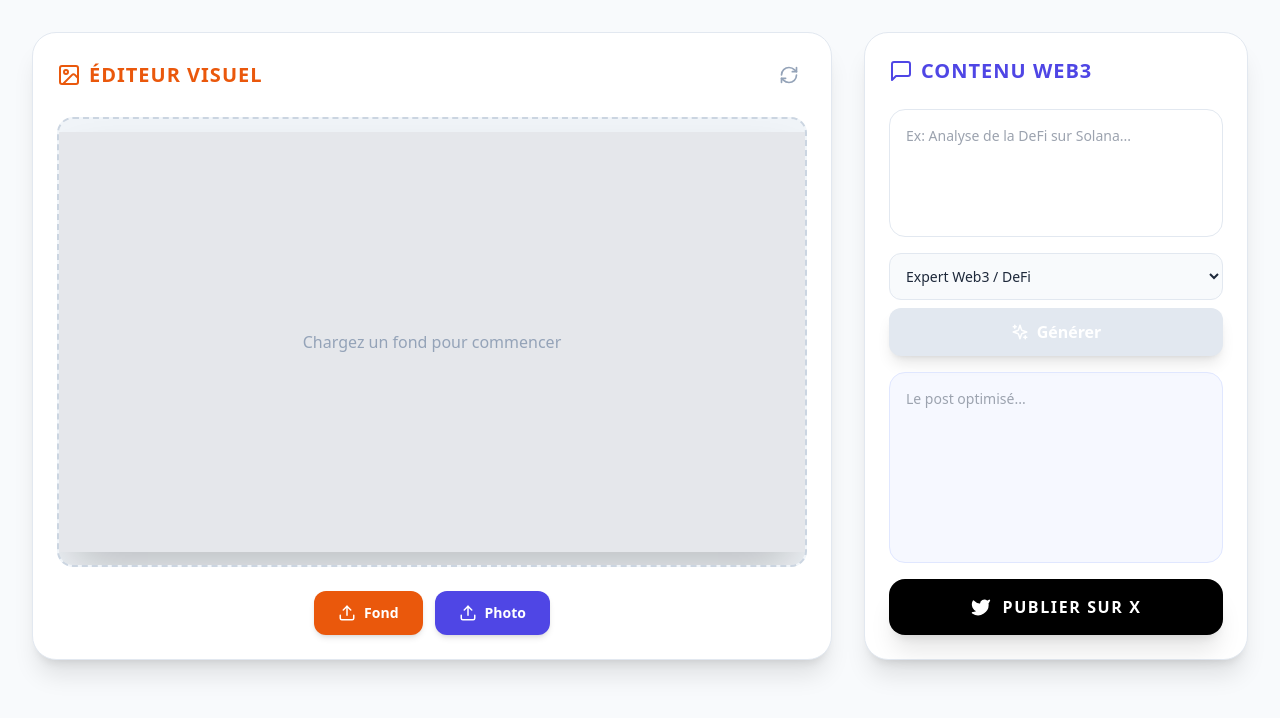
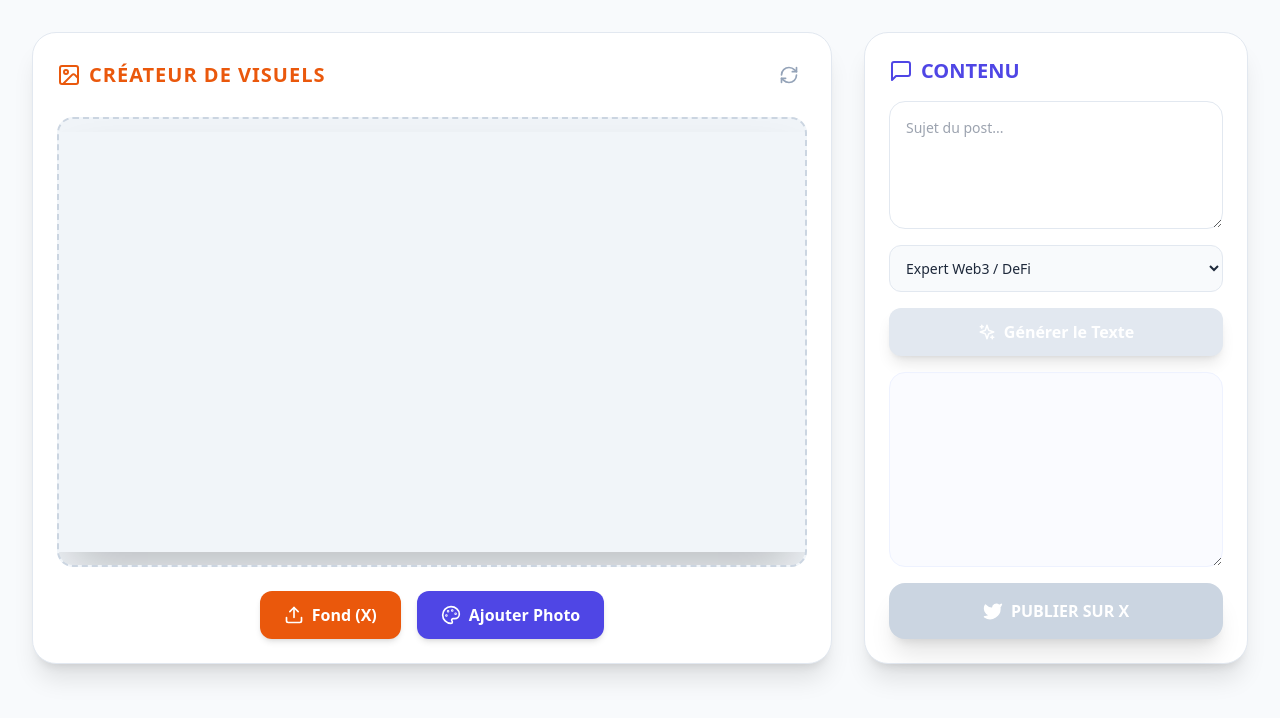
Before and after one commit to Grignute/mon-generateur-x, a React (Vite) app: page / in a window 1280 px wide. Shown: the top 718 px of the page. Built offline with nearby package versions, Linux system fonts and the light colour scheme.

Commit message:
Update App.jsx

```diff
--- a/src/App.jsx
+++ b/src/App.jsx
@@ -1,5 +1,5 @@
 import React, { useState, useRef, useEffect } from 'react';
-import { Upload, RotateCw, Maximize, Image as ImageIcon, Trash2, Sparkles, MessageSquare, Loader2, Twitter, RefreshCw, AlertCircle } from 'lucide-react';
+import { Upload, RotateCw, Maximize, Image as ImageIcon, Trash2, Sparkles, MessageSquare, Loader2, Twitter, RefreshCw, AlertCircle, Palette } from 'lucide-react';
 
 export default function App() {
   // --- ÉTAT : IMAGE ---
@@ -7,7 +7,10 @@ export default function App() {
   const [overlayImage, setOverlayImage] = useState(null);
   const [canvasSize, setCanvasSize] = useState({ width: 800, height: 450 });
   const [overlayState, setOverlayState] = useState({
-    x: 100, y: 100, scale: 0.5, rotation: 5
+    x: 100, y: 100, scale: 0.5, rotation: 0,
+    borderStyle: 'classic', // classic, stars, glow, jagged
+    borderWidths: [10, 10, 40, 10], // top, right, bottom, left
+    accentColor: '#ffffff'
   });
 
   // --- ÉTAT : TEXTE ---
@@ -18,14 +21,12 @@ export default function App() {
   const [selectedTone, setSelectedTone] = useState('Expert Web3 / DeFi');
   const [errorMessage, setErrorMessage] = useState(null);
 
-  // --- REFS ---
   const canvasRef = useRef(null);
   const baseImgRef = useRef(null);
   const overlayImgRef = useRef(null);
   const isDragging = useRef(false);
   const lastPos = useRef({ x: 0, y: 0 });
 
-  // --- PERSISTANCE DU FOND ---
   useEffect(() => {
     const savedBg = localStorage.getItem('myPostBackground');
     if (savedBg) {
@@ -39,14 +40,6 @@ export default function App() {
     }
   }, []);
 
-  const saveBackgroundToLocal = (dataUrl) => {
-    try {
-      localStorage.setItem('myPostBackground', dataUrl);
-    } catch (e) {
-      console.warn("Image de fond trop lourde pour le stockage local.");
-    }
-  };
-
   const processFile = (file, type) => {
     if (!file || !file.type.startsWith('image/')) return;
     const reader = new FileReader();
@@ -55,15 +48,28 @@ export default function App() {
       const img = new Image();
       img.onload = () => {
         if (type === 'base') {
-          saveBackgroundToLocal(result);
+          localStorage.setItem('myPostBackground', result);
           setBaseImage(result);
           baseImgRef.current = img;
           setCanvasSize({ width: img.width, height: img.height });
         } else {
+          // --- CALCUL DU HASARD BASÉ SUR L'HEURE ---
+          const now = Date.now();
+          const randomAngle = (now % 31) - 15; // Entre -15 et 15
+
+          // Variations de bords irréguliers (style polaroïd ou scrap)
+          const bTop = 8 + (now % 5);
+          const bRight = 8 + ((now >> 1) % 5);
+          const bBottom = 25 + ((now >> 2) % 15);
+          const bLeft = 8 + ((now >> 3) % 5);
+
+          // Choix du style décoratif
+          const styles = ['classic', 'stars', 'glow', 'jagged'];
+          const chosenStyle = styles[now % styles.length];
+
           let initialScale = 0.5;
           if (baseImgRef.current) {
-            const targetWidth = baseImgRef.current.width * 0.4;
-            initialScale = targetWidth / img.width;
+            initialScale = (baseImgRef.current.width * 0.35) / img.width;
           }
 
           setOverlayImage(result);
@@ -72,7 +78,10 @@ export default function App() {
             x: baseImgRef.current ? baseImgRef.current.width / 2 : 200,
             y: baseImgRef.current ? baseImgRef.current.height / 2 : 200,
             scale: initialScale,
-            rotation: 5
+            rotation: randomAngle,
+            borderStyle: chosenStyle,
+            borderWidths: [bTop, bRight, bBottom, bLeft],
+            accentColor: now % 2 === 0 ? '#6366f1' : '#f59e0b'
           });
         }
       };
@@ -87,10 +96,7 @@ export default function App() {
     const rect = canvasRef.current.getBoundingClientRect();
     const scaleX = canvasRef.current.width / rect.width;
     const scaleY = canvasRef.current.height / rect.height;
-    lastPos.current = {
-      x: (clientX - rect.left) * scaleX,
-      y: (clientY - rect.top) * scaleY
-    };
+    lastPos.current = { x: (clientX - rect.left) * scaleX, y: (clientY - rect.top) * scaleY };
   };
 
   const moveDragging = (clientX, clientY) => {
@@ -100,15 +106,11 @@ export default function App() {
     const scaleY = canvasRef.current.height / rect.height;
     const currentX = (clientX - rect.left) * scaleX;
     const currentY = (clientY - rect.top) * scaleY;
-
     const dx = currentX - lastPos.current.x;
     const dy = currentY - lastPos.current.y;
-
     setOverlayState(prev => ({ ...prev, x: prev.x + dx, y: prev.y + dy }));
     lastPos.current = { x: currentX, y: currentY };
   };
-
-  const stopDragging = () => { isDragging.current = false; };
 
   useEffect(() => {
     const canvas = canvasRef.current;
@@ -122,26 +124,69 @@ export default function App() {
     } else {
       canvas.width = 800;
       canvas.height = 450;
-      ctx.fillStyle = '#e5e7eb';
+      ctx.fillStyle = '#f1f5f9';
       ctx.fillRect(0, 0, canvas.width, canvas.height);
     }
 
     if (overlayImgRef.current) {
+      const { x, y, rotation, scale, borderStyle, borderWidths, accentColor } = overlayState;
+      const w = overlayImgRef.current.width;
+      const h = overlayImgRef.current.height;
+
       ctx.save();
-      const { x, y, rotation, scale } = overlayState;
       ctx.translate(x, y);
       ctx.rotate((rotation * Math.PI) / 180);
       ctx.scale(scale, scale);
 
-      const w = overlayImgRef.current.width;
-      const h = overlayImgRef.current.height;
+      // 1. EFFETS DE DÉCORATION ARRIÈRE-PLAN
+      if (borderStyle === 'glow') {
+        ctx.shadowBlur = 60;
+        ctx.shadowColor = accentColor;
+      } else {
+        ctx.shadowBlur = 30;
+        ctx.shadowColor = 'rgba(0,0,0,0.3)';
+      }
 
-      ctx.shadowColor = 'rgba(0,0,0,0.3)';
-      ctx.shadowBlur = 30;
+      // 2. DESSIN DU CADRE (Bords irréguliers demandés)
+      const [t, r, b, l] = borderWidths;
       ctx.fillStyle = 'white';
-      const pad = Math.max(w, h) * 0.05;
-      ctx.fillRect(-w/2 - pad, -h/2 - pad, w + pad*2, h + pad*4);
+
+      if (borderStyle === 'jagged') {
+        // Effet bords découpés "timbre"
+        ctx.beginPath();
+        const step = 20;
+        const rectW = w + l + r;
+        const rectH = h + t + b;
+        const startX = -w/2 - l;
+        const startY = -h/2 - t;
+        ctx.moveTo(startX, startY);
+        // On dessine grossièrement pour l'effet scrap
+        for(let i=0; i<rectW; i+=step) ctx.lineTo(startX+i, startY+(i%2?5:0));
+        for(let i=0; i<rectH; i+=step) ctx.lineTo(startX+rectW+(i%2?5:0), startY+i);
+        for(let i=rectW; i>0; i-=step) ctx.lineTo(startX+i, startY+rectH+(i%2?5:0));
+        for(let i=rectH; i>0; i-=step) ctx.lineTo(startX+(i%2?5:0), startY+i);
+        ctx.closePath();
+        ctx.fill();
+      } else {
+        ctx.fillRect(-w/2 - l, -h/2 - t, w + l + r, h + t + b);
+      }
+
+      // 3. IMAGE PRINCIPALE
+      ctx.shadowBlur = 0;
       ctx.drawImage(overlayImgRef.current, -w/2, -h/2, w, h);
+
+      // 4. DÉCORATIONS SUPPLÉMENTAIRES (Étoiles/Confettis)
+      if (borderStyle === 'stars') {
+        ctx.fillStyle = accentColor;
+        for(let i=0; i<8; i++) {
+          const sx = (Math.random() - 0.5) * (w * 1.5);
+          const sy = (Math.random() - 0.5) * (h * 1.5);
+          ctx.beginPath();
+          ctx.arc(sx, sy, 5, 0, Math.PI * 2);
+          ctx.fill();
+        }
+      }
+
       ctx.restore();
     }
   }, [baseImage, overlayImage, overlayState, canvasSize]);
@@ -158,9 +203,8 @@ export default function App() {
       });
       const data = await response.json();
       if (data.text) setGeneratedText(data.text);
-      else throw new Error("Réponse vide");
     } catch (err) {
-      setErrorMessage("Erreur lors de la génération du texte.");
+      setErrorMessage("Erreur de génération texte.");
     } finally {
       setIsGenerating(false);
     }
@@ -181,38 +225,27 @@ export default function App() {
       if (result.success) {
         alert("Publication réussie !");
         setOverlayImage(null);
-        overlayImgRef.current = null;
         setGeneratedText('');
-        setTextPrompt('');
       } else {
-        setErrorMessage(result.error || "Une erreur est survenue (403).");
+        setErrorMessage(result.error);
       }
     } catch (err) {
-      setErrorMessage("Serveur injoignable.");
+      setErrorMessage("Erreur de connexion serveur.");
     } finally {
       setIsPublishing(false);
     }
   };
 
-  const resetAll = () => {
-    setOverlayImage(null);
-    overlayImgRef.current = null;
-    setGeneratedText('');
-    setTextPrompt('');
-    setErrorMessage(null);
-  };
-
   return (
     <div className="min-h-screen bg-slate-50 p-4 md:p-8 font-sans text-slate-800">
       <div className="max-w-7xl mx-auto grid grid-cols-1 lg:grid-cols-3 gap-8">
-
         <div className="lg:col-span-2 space-y-4">
           <div className="bg-white p-6 rounded-3xl shadow-xl border border-slate-200">
             <div className="flex justify-between items-center mb-6">
               <h2 className="text-xl font-black flex items-center gap-2 text-orange-600 uppercase tracking-wider">
-                <ImageIcon size={24} /> Éditeur Visuel
+                <ImageIcon size={24} /> Créateur de Visuels
               </h2>
-              <button onClick={resetAll} className="p-2 text-slate-400 hover:text-red-500 transition-colors">
+              <button onClick={() => setOverlayImage(null)} className="p-2 text-slate-400 hover:text-red-500 transition-colors">
                 <RefreshCw size={20} />
               </button>
             </div>
@@ -222,108 +255,71 @@ export default function App() {
                 ref={canvasRef}
                 onMouseDown={(e) => startDragging(e.clientX, e.clientY)}
                 onMouseMove={(e) => moveDragging(e.clientX, e.clientY)}
-                onMouseUp={stopDragging}
-                onMouseLeave={stopDragging}
-                onTouchStart={(e) => startDragging(e.touches[0].clientX, e.touches[0].clientY)}
-                onTouchMove={(e) => moveDragging(e.touches[0].clientX, e.touches[0].clientY)}
-                onTouchEnd={stopDragging}
-                className={`max-w-full h-auto shadow-2xl transition-transform ${overlayImage ? 'cursor-move' : 'cursor-default'}`}
+                onMouseUp={() => isDragging.current = false}
+                className={`max-w-full h-auto shadow-2xl ${overlayImage ? 'cursor-move' : ''}`}
               />
-              {!baseImage && <p className="absolute text-slate-400 font-medium text-center px-4">Chargez un fond pour commencer</p>}
             </div>
 
-            <div className="mt-6 flex flex-col gap-6">
-              <div className="flex flex-wrap gap-3 justify-center">
-                <label className="bg-orange-600 text-white px-6 py-3 rounded-xl cursor-pointer hover:bg-orange-700 transition-all font-bold shadow-md flex items-center gap-2 text-sm">
-                  <Upload size={18} /> Fond
+            <div className="mt-6 flex flex-wrap gap-4 justify-center">
+              <label className="bg-orange-600 text-white px-6 py-3 rounded-xl cursor-pointer hover:bg-orange-700 transition-all font-bold shadow-md flex items-center gap-2">
+                <Upload size={20} /> Fond (X)
                 <input type="file" className="hidden" onChange={(e) => processFile(e.target.files[0], 'base')} />
               </label>
-                <label className="bg-indigo-600 text-white px-6 py-3 rounded-xl cursor-pointer hover:bg-indigo-700 transition-all font-bold shadow-md flex items-center gap-2 text-sm">
-                  <Upload size={18} /> Photo
+              <label className="bg-indigo-600 text-white px-6 py-3 rounded-xl cursor-pointer hover:bg-indigo-700 transition-all font-bold shadow-md flex items-center gap-2">
+                <Palette size={20} /> Ajouter Photo
                 <input type="file" className="hidden" onChange={(e) => processFile(e.target.files[0], 'overlay')} />
               </label>
             </div>
 
             {overlayImage && (
-                <div className="bg-slate-50 p-4 rounded-2xl border border-slate-200 flex flex-col md:flex-row gap-6 items-center justify-center">
-                  <div className="flex items-center gap-3 w-full max-w-xs">
+              <div className="mt-4 flex flex-wrap gap-6 items-center justify-center p-4 bg-slate-50 rounded-2xl border border-slate-200">
+                <div className="flex items-center gap-3 w-48">
                   <Maximize size={18} className="text-slate-400" />
-                    <input type="range" min="0.05" max="2" step="0.01" value={overlayState.scale} onChange={(e) => setOverlayState({...overlayState, scale: parseFloat(e.target.value)})} className="flex-1 accent-indigo-600" />
+                  <input type="range" min="0.1" max="1.5" step="0.01" value={overlayState.scale} onChange={(e) => setOverlayState({...overlayState, scale: parseFloat(e.target.value)})} className="flex-1" />
                 </div>
-                  <div className="flex items-center gap-3 w-full max-w-xs">
+                <div className="flex items-center gap-3 w-48">
                   <RotateCw size={18} className="text-slate-400" />
-                    <input type="range" min="-180" max="180" step="1" value={overlayState.rotation} onChange={(e) => setOverlayState({...overlayState, rotation: parseInt(e.target.value)})} className="flex-1 accent-indigo-600" />
+                  <input type="range" min="-180" max="180" step="1" value={overlayState.rotation} onChange={(e) => setOverlayState({...overlayState, rotation: parseInt(e.target.value)})} className="flex-1" />
                 </div>
-                  <button onClick={() => {setOverlayImage(null); overlayImgRef.current = null;}} className="text-red-500 p-2 hover:bg-red-50 rounded-full">
-                    <Trash2 size={20} />
-                  </button>
               </div>
             )}
           </div>
         </div>
-        </div>
 
-        <div className="space-y-4">
-          <div className="bg-white p-6 rounded-3xl shadow-xl flex flex-col h-full border border-slate-200">
-            <h2 className="text-xl font-black mb-6 flex items-center gap-2 text-indigo-600 uppercase tracking-wider">
-              <MessageSquare size={24} /> Contenu Web3
+        <div className="bg-white p-6 rounded-3xl shadow-xl border border-slate-200 flex flex-col gap-4">
+          <h2 className="text-xl font-black flex items-center gap-2 text-indigo-600 uppercase">
+            <MessageSquare size={24} /> Contenu
           </h2>
-
-            <div className="space-y-4 flex-1 flex flex-col">
-              {errorMessage && (
-                <div className="bg-red-50 border border-red-200 text-red-700 px-4 py-3 rounded-xl flex items-start gap-2 text-xs">
-                  <AlertCircle size={16} className="shrink-0" />
-                  <p>{errorMessage}</p>
-                </div>
-              )}
-
+          {errorMessage && <div className="p-3 bg-red-50 text-red-600 rounded-xl text-xs border border-red-100">{errorMessage}</div>}
           <textarea
             value={textPrompt}
             onChange={(e) => setTextPrompt(e.target.value)}
-                placeholder="Ex: Analyse de la DeFi sur Solana..."
-                className="w-full p-4 border border-slate-200 rounded-2xl h-32 text-sm resize-none focus:ring-2 focus:ring-indigo-500 outline-none transition-all"
+            placeholder="Sujet du post..."
+            className="w-full p-4 border border-slate-200 rounded-2xl h-32 text-sm focus:ring-2 focus:ring-indigo-500 outline-none"
           />
-
-              <div className="flex flex-col gap-2">
           <select
             value={selectedTone}
             onChange={(e) => setSelectedTone(e.target.value)}
-                  className="bg-slate-50 border border-slate-200 rounded-xl text-sm p-3 outline-none focus:ring-2 focus:ring-indigo-500"
+            className="w-full p-3 bg-slate-50 border border-slate-200 rounded-xl text-sm outline-none"
           >
-                  <option value="Expert Web3 / DeFi">Expert Web3 / DeFi</option>
-                  <option value="Actualité / CryptoXR">Actualité / CryptoXR</option>
-                  <option value="Hype / Engagement">Hype / Engagement</option>
-                  <option value="Professionnel">Professionnel</option>
+            <option>Expert Web3 / DeFi</option>
+            <option>Actualité / CryptoXR</option>
+            <option>Hype / Engagement</option>
+            <option>Professionnel</option>
           </select>
-                <button
-                  onClick={generateText}
-                  disabled={isGenerating || !textPrompt}
-                  className="w-full bg-indigo-600 text-white px-4 py-3 rounded-xl font-bold flex items-center justify-center gap-2 disabled:bg-slate-200 transition-all active:scale-95 shadow-lg"
-                >
-                  {isGenerating ? <Loader2 className="animate-spin" size={18} /> : <Sparkles size={18} />}
-                  Générer
+          <button onClick={generateText} disabled={isGenerating || !textPrompt} className="w-full bg-indigo-600 text-white py-3 rounded-xl font-bold flex items-center justify-center gap-2 shadow-lg disabled:bg-slate-200">
+            {isGenerating ? <Loader2 className="animate-spin" size={18} /> : <Sparkles size={18} />} Générer le Texte
           </button>
-              </div>
-
           <textarea
             value={generatedText}
             onChange={(e) => setGeneratedText(e.target.value)}
-                className="w-full p-4 border border-indigo-100 rounded-2xl flex-1 bg-indigo-50/50 text-sm font-medium text-slate-700 resize-none outline-none focus:ring-2 focus:ring-indigo-500"
-                placeholder="Le post optimisé..."
+            className="w-full p-4 border border-indigo-50 rounded-2xl flex-1 bg-indigo-50/30 text-sm italic"
           />
-
-              <button
-                onClick={handlePublish}
-                disabled={isPublishing || !generatedText || !baseImage || !overlayImage}
-                className={`w-full py-4 rounded-2xl font-black text-white flex items-center justify-center gap-3 shadow-xl transition-all uppercase tracking-widest ${isPublishing ? 'bg-slate-400' : 'bg-black hover:bg-slate-800 active:scale-95'}`}
-              >
-                {isPublishing ? <Loader2 className="animate-spin" /> : <Twitter fill="white" size={20} />} Publier sur X
+          <button onClick={handlePublish} disabled={isPublishing || !generatedText || !overlayImage} className="w-full bg-black text-white py-4 rounded-2xl font-black flex items-center justify-center gap-2 shadow-xl hover:bg-slate-800 disabled:bg-slate-300">
+            {isPublishing ? <Loader2 className="animate-spin" /> : <Twitter size={20} fill="white" />} PUBLIER SUR X
           </button>
         </div>
       </div>
     </div>
-
-      </div>
-    </div>
   );
 }
```
Lines whose indentation alone changed are shown as unchanged.
